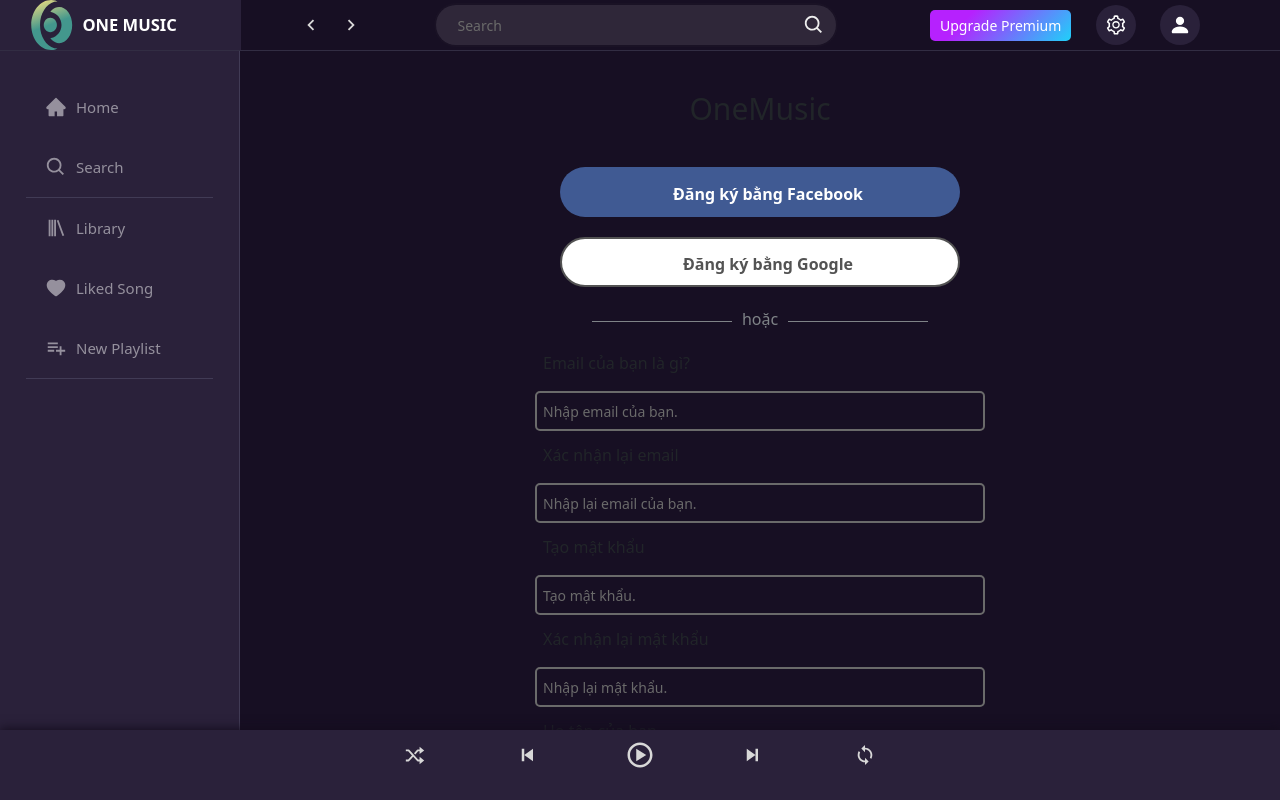
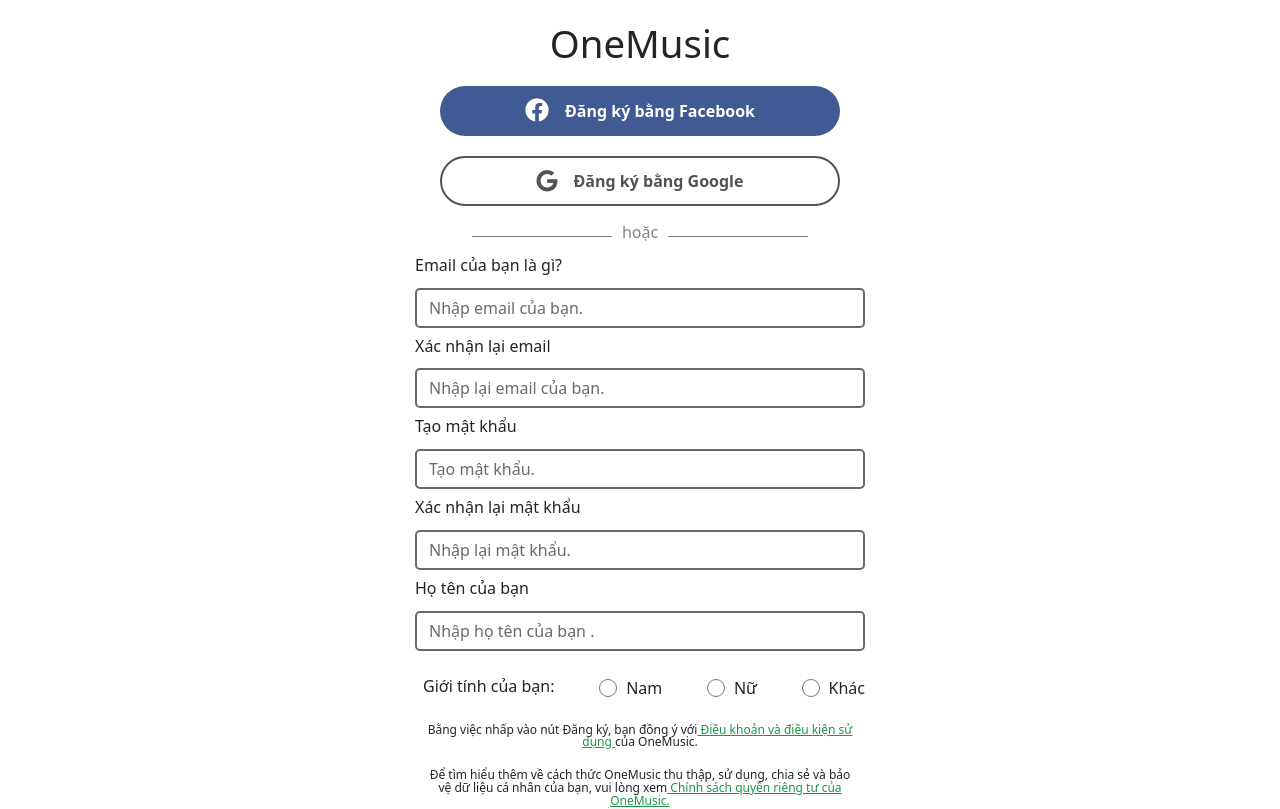
Before and after one commit to nguyenhung10012003/int2208_btl, a React (Create React App) app: page /sign-up in a window 1280 px wide. Shown: the top 809 px of the page. Built offline with nearby package versions, Linux system fonts and the light colour scheme.

Commit message:
fix SignUp

```diff
--- a/public/index.html
+++ b/public/index.html
@@ -10,6 +10,8 @@
         <link
             rel="stylesheet"
             href="https://cdn.jsdelivr.net/npm/bootstrap@5.1.3/dist/css/bootstrap.min.css" />
+        <!-- fontawesome -->
+        <link rel="stylesheet" href="https://cdnjs.cloudflare.com/ajax/libs/font-awesome/6.3.0/css/all.min.css" crossorigin="anonymous"/>
 
         <title>One Music</title>
     </head>
--- a/src/App.js
+++ b/src/App.js
@@ -1,3 +1,4 @@
+import { Fragment } from "react";
 import { BrowserRouter, Routes, Route } from "react-router-dom";
 import { publicRoutes, privateRoutes } from "./routes";
 import { DefaultLayout } from "./components/Layouts";
@@ -10,6 +11,9 @@
           {publicRoutes.map((router, index) => {
             const Page = router.component;
             let Layout = DefaultLayout;
+            if(router.layout === null) {
+              Layout = Fragment;
+            }
             return <Route
               key={index}
               path={router.path}
--- a/src/pages/SignUp/SignUp.pages.css
+++ b/src/pages/SignUp/SignUp.module.scss
@@ -1,26 +1,22 @@
 ::placeholder {
     color: #6a6a6a;
-    font-size: 14px;
+    font-size: 16px;
     font-weight: 500;
-    padding: 6px;
-  }
-
-  .WrapSignUp {
-    display: flex;
-    justify-content: center;
+    padding: 12px;
   }
 
   .SignUp {
     display: flex;
     text-align: center;
     align-items: center;
-    /* justify-content: space-between; */
     flex-direction: column;
     max-width: 450px;
+    line-height: 0.8rem;
   }
 
   .headingSignUp {
-    margin: 40px;
+    font-size: 2.4rem;
+    margin: 20px 0 20px 0;
   }
 
   .btnSignUpFacebook {
@@ -85,7 +81,7 @@
     content: "";
     position: absolute;
     right: -150px;
-    top: 14px;
+    top: 10px;
     height: 1px;
     width: 140px;
     background-color: #7f8387;
@@ -95,7 +91,7 @@
     content: "";
     position: absolute;
     left: -150px;
-    top: 14px;
+    top: 10px;
     height: 1px;
     width: 140px;
     background-color: #7f8387;
@@ -115,7 +111,7 @@
 
   .headInput{
     display: block;
-    margin: 0 0 16px 8px;
+    margin-bottom: 16px;
     text-align: left;
     font-size: 16px;
     font-weight: 500;
@@ -144,10 +140,12 @@
     text-align: left;
     font-size: 16px;
     font-weight: 500;
+    position: relative;
+    top: 5px;
   }
 
 
-  #radioInput {
+  .radioInput {
     width: 20px;
     height: 18px;
     margin: 4px;
@@ -156,7 +154,7 @@
   .radio-label {
     margin-left: 4px;
     position: relative;
-    top: -2.5px;
+    top: -3px;
   }
 
   .submitSignUp {
--- a/src/pages/SignUp/index.js
+++ b/src/pages/SignUp/index.js
@@ -1,86 +1,90 @@
-import './SignUp.pages.css';
+import styles from './SignUp.module.scss';
+
+
+const root = document.getElementById('root');
+root.style.display = 'block';
 
 function SignUp() {
     return (
-        <div className='WrapSignUp'>
-            <div className='SignUp'>
-                <h1 className='headingSignUp'>
+        // <div className={styles['WrapSignUp']}>
+            <div className={styles['SignUp']}>
+                <h1 className={styles['headingSignUp']}>
                     OneMusic
                 </h1>
-                <div className='buttons'>
-                    <button type='button' className='btnSignUpFacebook'>
-                        <i class="iconSignUp fa-brands fa-facebook"></i>
+                <div className={styles['buttons']}>
+                    <button type='button' className={styles['btnSignUpFacebook']}>
+                        <i className={`${styles.iconSignUp} fa-brands fa-facebook`}></i>
                         Đăng ký bằng Facebook
                     </button>
 
-                    <button type='button' className='btnSignUpGoogle '>
-                        <i class="iconGoogleSignUp fa-brands fa-google"></i>
+                    <button type='button' className={styles['btnSignUpGoogle']}>
+                        <i className={`${styles.iconGoogleSignUp} fa-brands fa-google`}></i>
                         Đăng ký bằng Google
                     </button>
                 </div>
-                <span className='spanOr'>
+                    <span className={styles['spanOr']}>
                     hoặc
                 </span>
-                <div className='formGroup'>
-                    <div className='formInput'>
-                        <span className='headInput'>Email của bạn là gì?</span>
-                        <input type={'email'} className='inputData' placeholder='Nhập email của bạn.' required ></input>
+                    <form className={styles['formGroup']}>
+                        <div className={styles['formInput']}>
+                            <span className={styles['headInput']}>Email của bạn là gì?</span>
+                            <input type={'email'} className={styles['inputData']} placeholder='Nhập email của bạn.' required ></input>
                     </div>
-                    <div className='formInput'>
-                        <span className='headInput'>Xác nhận lại email</span>
-                        <input type={'email'} className='inputData' placeholder='Nhập lại email của bạn.' required ></input>
+                        <div className={styles['formInput']}>
+                            <span className={styles['headInput']}>Xác nhận lại email</span>
+                            <input type={'email'} className={styles['inputData']} placeholder='Nhập lại email của bạn.' required ></input>
                     </div>
-                    <div className='formInput'>
-                        <span className='headInput'>Tạo mật khẩu</span>
-                        <input type={'password'} className='inputData' placeholder='Tạo mật khẩu.' required ></input>
+                    <div className={styles['formInput']}>
+                        <span className={styles['headInput']}>Tạo mật khẩu</span>
+                        <input type={'password'} className={styles['inputData']} placeholder='Tạo mật khẩu.' required ></input>
                     </div>
-                    <div className='formInput'>
-                        <span className='headInput'>Xác nhận lại mật khẩu</span>
-                        <input type={'password'} className='inputData' placeholder='Nhập lại mật khẩu.' required ></input>
+                    <div className={styles['formInput']}>
+                        <span className={styles['headInput']}>Xác nhận lại mật khẩu</span>
+                        <input type={'password'} className={styles['inputData']} placeholder='Nhập lại mật khẩu.' required ></input>
                     </div>
-                    <div className='formInput'>
-                        <span className='headInput'>Họ tên của bạn</span>
-                        <input type={'text'} className='inputData' placeholder='Nhập họ tên của bạn .' required ></input>
+                    <div className={styles['formInput']}>
+                        <span className={styles['headInput']}>Họ tên của bạn</span>
+                        <input type={'text'} className={styles['inputData']} placeholder='Nhập họ tên của bạn .' required ></input>
                     </div>
-                    <div className='inputGender'>
-                        <span className='headInputGender'>Giới tính của bạn:</span>
-                        <div class="radioInputGender">
-                            <input id="radioInput" name="radio" type="radio" checked></input>
-                            <label for="radioInput" class="radio-label">Nam</label>
+                    <div className={styles['inputGender']}>
+                        <span className={styles['headInputGender']}>Giới tính của bạn:</span>
+                        <div className={styles["radioInputGender"]}>
+                            <input className={styles.radioInput} id="radioInputMale" name="radio" type="radio"></input>
+                            <label className={styles["radio-label"]}>Nam</label>
                         </div>
-                        <div class="radioInputGender">
-                            <input id="radioInput" name="radio" type="radio" checked></input>
-                            <label for="radioInput" class="radio-label">Nữ</label>
+                        <div className={styles["radioInputGender"]}>
+                            <input className={styles.radioInput} id="radioInputFemale" name="radio" type="radio"></input>
+                            <label className={styles["radio-label"]}>Nữ</label>
                         </div>
-                        <div class="radioInputGender">
-                            <input id="radioInput" name="radio" type="radio" checked></input>
-                            <label for="radioInput" class="radio-label">Khác</label>
+                        <div className={styles["radioInputGender"]}>
+                            <input className={styles.radioInput} id="radioInputDiff" name="radio" type="radio"></input>
+                            <label className={styles["radio-label"]}>Khác</label>
                         </div>
                     </div>
-                    <div className='footerSignUp'>
-                        <span className='rulesSignUp'>
+                    <div className={styles['footerSignUp']}>
+                        <span className={styles['rulesSignUp']}>
                             Bằng việc nhấp vào nút Đăng ký, bạn đồng ý với
-                            <a href='#' className='rulesSignUpLink'> Điều khoản và điều kiện sử dụng </a>
+                            <a href='#' className={styles['rulesSignUpLink']}> Điều khoản và điều kiện sử dụng </a>
                             của OneMusic.
                         </span>
 
-                        <span className='rulesSignUp'>
+                        <span className={styles['rulesSignUp']}>
                             Để tìm hiểu thêm về cách thức OneMusic thu thập, sử dụng, chia sẻ và bảo vệ dữ liệu cá nhân của bạn, vui lòng xem
-                            <a href='#' className='rulesSignUpLink'> Chính sách quyền riêng tư của OneMusic.</a>
+                            <a href='#' className={styles['rulesSignUpLink']}> Chính sách quyền riêng tư của OneMusic.</a>
                         </span>
 
-                        <button type='submit' className='submitSignUp'>
+                        <button type='submit' className={styles['submitSignUp']}>
                             Đăng ký
                         </button>
 
-                        <span className='hasAccount'>
+                        <span className={styles['hasAccount']}>
                             Bạn có tài khoản?
-                            <a className='hasAccountLink' href='#'> Đăng nhập</a>
+                            <a className={styles['hasAccountLink']} href='#'> Đăng nhập</a>
                         </span>
                     </div>
-                </div>
+                </form>
             </div>
-        </div>
+        // </div>
     );
 }
 
--- a/src/routes/index.js
+++ b/src/routes/index.js
@@ -12,7 +12,7 @@
     { path: '/account', component: Account },
     { path: '/login', component: Login },
     { path: '/search', component: Search },
-    { path: '/sign-up', component: SignUp }
+    { path: '/sign-up', component: SignUp, layout: null }
 ];
 const privateRoutes = [
     { path: '/profile', component: Profile },
```
Also changed, not shown: 1 other file (tests, documents, lock files or other folders).
